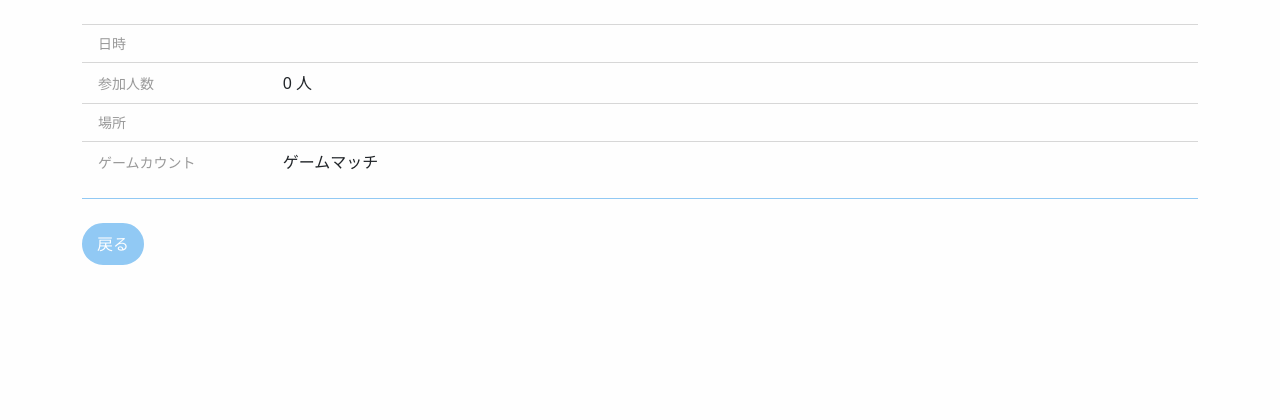
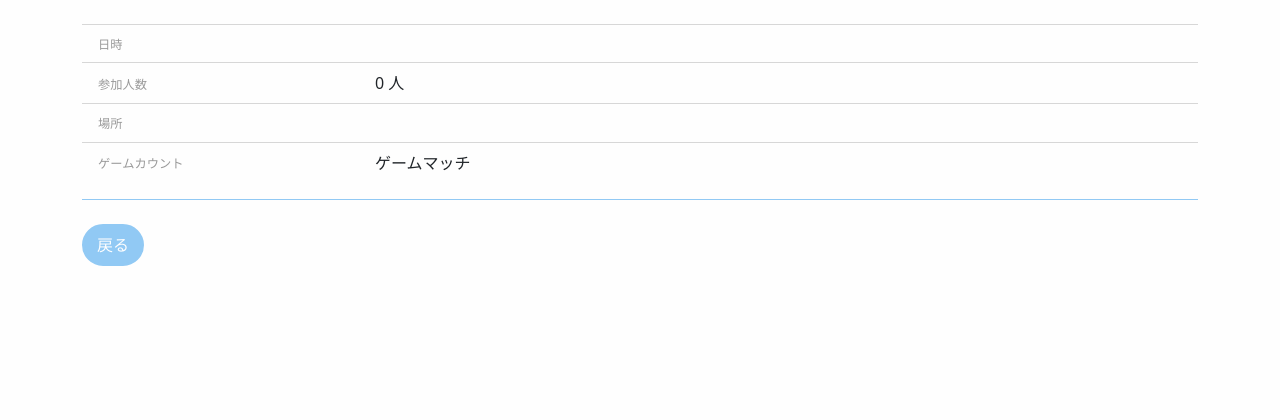
Before and after one commit to onopon/spotto_league, a Flask app: template templates/league.html in a window 1280 px wide. Shown: the top 420 px of the page. Run offline with Flask 2, Linux system fonts and the light colour scheme; the template is opened without the code that fills it, so the values that code supplies are empty; parts of the project's set-up code (start-up, migrations or seed data) failed here and were passed over; some libraries are stand-ins or nearby versions.

Commit message:
fix some league page
Signed-off-by: kiyoto.onozawa <kiyoto.onozawa@mixi.co.jp>

```diff
--- a/static/css/chart.css
+++ b/static/css/chart.css
@@ -27,10 +27,11 @@
                         transparent 50.5%, transparent);
 }
 
-
-
 /* xs */
 @media (max-width: 575.98px) {
+  .bi-dash-square, .bi-plus-square {
+    font-size: 0.7rem;
+  }
 }
 
 /* sm */
--- a/templates/admin/league/league.html
+++ b/templates/admin/league/league.html
@@ -35,13 +35,11 @@
       </div>
     </li>
   </ul>
-  {% if league.is_before_session() %}
   <div class="row mt-4 mb-5">
     <div class="col-3">
       <a class='btn' href='/admin/league/modify?id={{ league.id }}'>修正する</a>
     </div>
   </div>
-  {% endif %}
 </div>
 {% if league.is_status_recruiting() %}
  {% include 'admin/league/parts/status_recruiting.html' %}
--- a/templates/league.html
+++ b/templates/league.html
@@ -17,8 +17,8 @@
     </li>
     <li class="list-group-item">
       <div class="row">
-        <div class="col-2 pale-gray small">日時</div>
-        <div class="col-10">{{ league.date_for_display }}</div>
+        <div class="col-3 pale-gray small"><span class="small">日時</span></div>
+        <div class="col-9">{{ league.date_for_display }}</div>
       </div>
     </li>
     <li class="list-group-item">
@@ -26,14 +26,14 @@
     </li>
     <li class="list-group-item">
       <div class="row">
-        <div class="col-2 pale-gray small">場所</div>
-        <div class="col-10"><a href="{{ place.url }}" target="_blank" rel="noopener noreferrer">{{ place.name }}</a></div>
+        <div class="col-3 pale-gray small"><span class="small">場所</span></div>
+        <div class="col-9"><a href="{{ place.url }}" target="_blank" rel="noopener noreferrer">{{ place.name }}</a></div>
       </div>
     </li>
     <li class="list-group-item">
       <div class="row align-items-center">
-        <div class="col-2 pale-gray small">ゲームカウント</div>
-        <div class="col-10">{{ league.game_count }} ゲームマッチ</div>
+        <div class="col-3 pale-gray small"><span class="small">ゲームカウント</span></div>
+        <div class="col-9">{{ league.game_count }} ゲームマッチ</div>
       </div>
     </li>
   </ul>
@@ -43,10 +43,8 @@
   {% elif league.is_status_ready() %}
     {% if league.is_before_session() %}
       {% include 'league/before_session.html' %}
-    {% elif league.is_in_session() %}
+    {% else %}
       {% include 'league/in_session.html' %}
-    {% else %}
-      {% include 'league/after_session.html' %}
     {% endif %}
   {% elif league.is_status_finished() %}
     {% include 'league/after_session.html' %}
--- a/templates/league/parts/league_chart.html
+++ b/templates/league/parts/league_chart.html
@@ -1,5 +1,5 @@
 <div class="table-responsive">
-  <table id="target-table" class="table table-bordered table-fixed align-middle text-center">
+  <table id="target-table" class="table table-bordered table-fixed align-items-center text-center">
     <thead>
       <tr>
         <th scope=""></th>
--- a/templates/league/parts/ranking.html
+++ b/templates/league/parts/ranking.html
@@ -8,7 +8,7 @@
         <div class="col-2 text-center">
           順位
         </div>
-        <div class="col-4 text-start">
+        <div class="col-4 text-start small align-items-center">
           順位づけの理由
         </div>
       </div>
@@ -23,7 +23,7 @@
           <a href='/user/info/{{ rank_hash[r_user_id]["login_name"] }}/'>{{ rank_hash[r_user_id]['user_name'] }}</a>
           {% endif %}
         </div>
-        <div class="col-2 text-center">
+        <div class="col-2 text-center small align-items-center">
           {{ rank_hash[r_user_id]['win'] }} - {{ rank_hash[r_user_id]['lose'] }}
         </div>
         <div class="col-2 text-center">
--- a/templates/league/parts/row_member_count_and_capacity.html
+++ b/templates/league/parts/row_member_count_and_capacity.html
@@ -2,14 +2,14 @@
 {% set members = league.members %}
 <div class="row align-items-center">
 {% if league.is_status_recruiting() %}
-  <div class="col-2 pale-gray small">応募人数</div>
+  <div class="col-3 pale-gray small"><span class="small">応募人数</span></div>
   {% if place.capacity > (members | count) %}
-    <div class="col-10">{{ members | count }} / {{ place.capacity }} 人</div>
+    <div class="col-9">{{ members | count }} / {{ place.capacity }} 人</div>
   {% else %}
-    <div class="col-10">{{ members | count }} / {{ place.capacity }} 人</div>
+    <div class="col-9">{{ members | count }} / {{ place.capacity }} 人</div>
   {% endif %}
 {% else %}
-  <div class="col-2 pale-gray small">参加人数</div>
-  <div class="col-10">{{ members | count }} 人</div>
+  <div class="col-3 pale-gray small"><span class="small">参加人数</span></div>
+  <div class="col-9">{{ members | count }} 人</div>
 {% endif %}
 </div>
```
Also changed, not shown: templates/league/after_session.html (+10 -10 lines), templates/league/in_session.html (+3 -6 lines), templates/league/parts/after_session/personal_record.html (+5 -5 lines).
